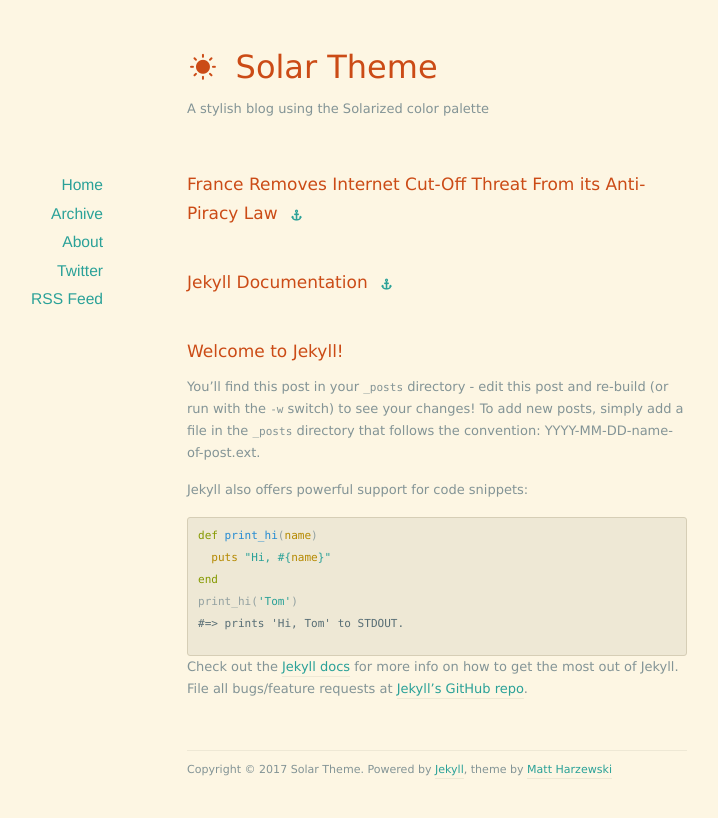
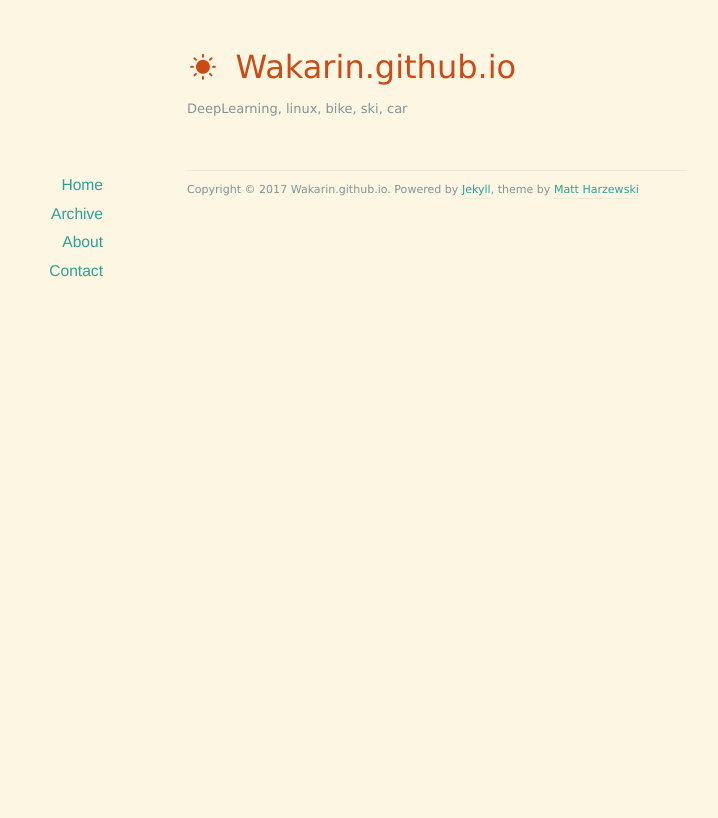
Before and after one commit to wakarin/wakarin.github.io, a Jekyll site: the page built from index.html, in a window 1280 px wide. Shown: the top 818 px of the page, without its empty margins (203-921 px from the left). Built offline with Jekyll 4.4.1, drawn with Linux system fonts in a browser that asks for light colours; nearby versions of some CDN libraries; the list of posts is cut into pages by our own code.

Commit message:
2017/10/10

```diff
--- a/_config.yml
+++ b/_config.yml
@@ -1,6 +1,7 @@
-name: Solar Theme
-url: http://example.org
-description: A stylish blog using the Solarized color palette
+name: Wakarin.github.io
+author: Kenta Yamazaki
+url: https://wakarin.github.io
+description: DeepLearning, linux, bike, ski, car
 
 permalink: /:year/:month/:day/:title/
 paginate: 10
--- a/_layouts/default.html
+++ b/_layouts/default.html
@@ -36,8 +36,7 @@
           <li><a href="/">Home</a></li>
           <li><a href="/archives">Archive</a></li>
           <li><a href="/about">About</a></li>
-          <li><a href="http://twitter.com/redwall_hp">Twitter</a></li>
-          <li><a href="/feed.xml">RSS Feed</a></li>
+          <li><a href="/contact">Contact</a></li>
         </ul>
       </nav>
     </div>
--- a/_posts/2013-06-05-france-removes-internet-cut-off.markdown
+++ /dev/null
@@ -1,6 +0,0 @@
----
-layout: post
-title:  "France Removes Internet Cut-Off Threat From its Anti-Piracy Law"
-date:   2013-06-05 20:33:11
-external-url: http://arstechnica.com/tech-policy/2013/06/france-removes-internet-cut-off-threat-from-its-anti-piracy-law/
----
--- a/_posts/2013-06-05-jekyll-documentation.markdown
+++ /dev/null
@@ -1,6 +0,0 @@
----
-layout: post
-title:  "Jekyll Documentation"
-date:   2013-06-05 20:03:11
-external-url: http://jekyllrb.com/docs/home/
----
--- a/_posts/2013-06-05-welcome-to-jekyll.markdown
+++ /dev/null
@@ -1,24 +0,0 @@
----
-layout: post
-title:  "Welcome to Jekyll!"
-date:   2013-06-05 17:06:25
-categories: jekyll update
----
-
-You'll find this post in your `_posts` directory - edit this post and re-build (or run with the `-w` switch) to see your changes!
-To add new posts, simply add a file in the `_posts` directory that follows the convention: YYYY-MM-DD-name-of-post.ext.
-
-Jekyll also offers powerful support for code snippets:
-
-{% highlight ruby %}
-def print_hi(name)
-  puts "Hi, #{name}"
-end
-print_hi('Tom')
-#=> prints 'Hi, Tom' to STDOUT.
-{% endhighlight %}
-
-Check out the [Jekyll docs][jekyll] for more info on how to get the most out of Jekyll. File all bugs/feature requests at [Jekyll's GitHub repo][jekyll-gh].
-
-[jekyll-gh]: https://github.com/mojombo/jekyll
-[jekyll]:    http://jekyllrb.com
--- a/about/index.markdown
+++ b/about/index.markdown
@@ -3,7 +3,6 @@
 title: About
 ---
 
-This is where you would but a short bio, and/or a description of your site. It also serves as an example of how to set up a standalone page. For example:
+DeepLearning, linux, bike, ski, car
 
-
-Shakespeare was born and brought up in Stratford-upon-Avon. At the age of 18, he married Anne Hathaway—no, not *that* Anne Hathaway—with whom he had three children.
+coffee, tea, cigarette,
--- a/index.html
+++ b/index.html
@@ -1,6 +1,6 @@
 ---
 layout: default
-title: Solar Theme
+title: wakarin memo
 ---
 
 {% for post in paginator.posts %}
```
Also changed, not shown: contact/index.markdown (added, +10 -0 lines), Gemfile.lock (added), 1 other file.
